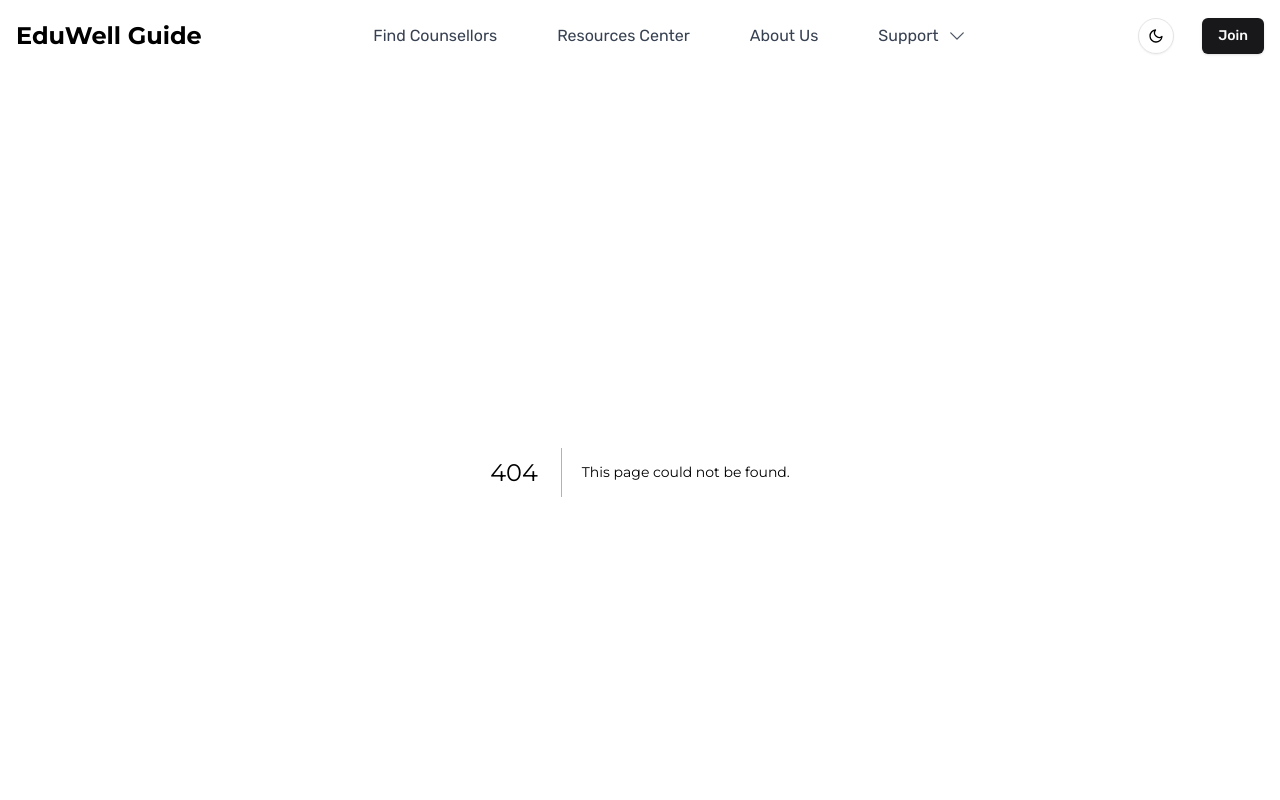
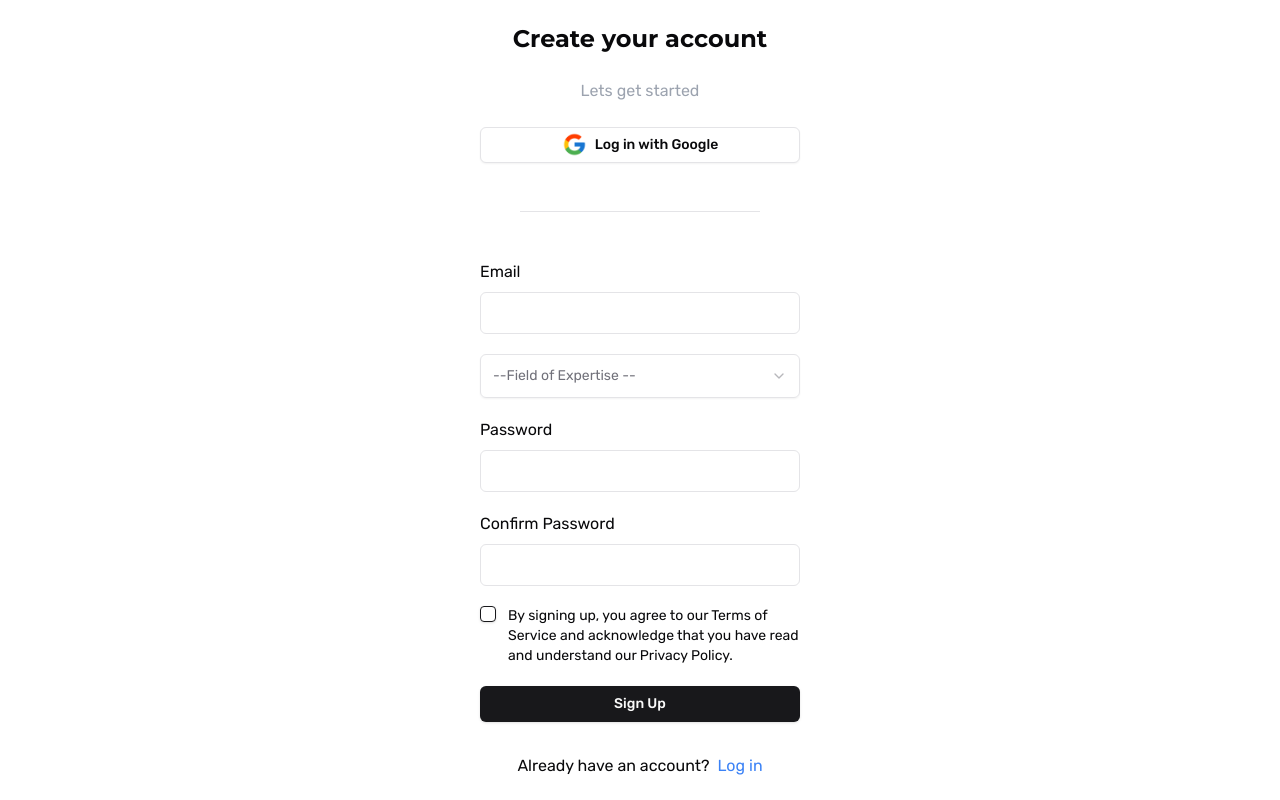
Before and after one commit to Albert735/EduWell-Guide, a Next.js app: page /form/registerCounsellor in a window 1280 px wide. Before the commit this address had no page. Shown: the top 800 px of the page. Built offline with nearby package versions, Linux system fonts and the light colour scheme.

Commit message:
feat: Implement authentication layout and pages; add registration and login options with improved routing

```diff
--- /dev/null
+++ b/src/app/form/(auth)/registerCounsellor/page.tsx
@@ -0,0 +1,140 @@
+"use client";
+
+import { Button } from "@/components/ui/button";
+// import { FaGoogle } from "react-icons/fa";
+import Image from "next/image";
+import { useForm, SubmitHandler } from "react-hook-form";
+import Link from "next/link";
+import {
+  Select,
+  SelectContent,
+  SelectItem,
+  SelectTrigger,
+  SelectValue,
+} from "@/components/ui/select";
+import { Checkbox } from "@/components/ui/checkbox";
+
+type Inputs = {
+  email: string;
+  password: string;
+  confirmPassword: string;
+};
+
+export default function RegisterPage() {
+  const {
+    register,
+    handleSubmit,
+    watch,
+    formState: { errors },
+  } = useForm<Inputs>();
+
+  const onSubmit: SubmitHandler<Inputs> = (data) => console.log(data);
+
+  const password = watch("password");
+
+  return (
+    <div className="flex flex-col max-w-screen-xl mx-auto items-center justify-center h-screen">
+      <div className="flex flex-col items-center justify-center gap-8 w-[25rem]">
+        <div className="flex flex-col items-center justify-center gap-6">
+          <h1 className="text-2xl font-bold">Create your account</h1>
+          <span className="text-gray-400">Lets get started</span>
+          <Button variant="outline" className="gap-2 w-[20rem]">
+            <Image
+              src="/icons/icons8-google-480.png"
+              alt="Google"
+              width={25}
+              height={25}
+            />
+            Log in with Google
+          </Button>
+        </div>
+
+        <hr className="my-4 w-[15rem] flex justify-center items-center" />
+
+        <form
+          onSubmit={handleSubmit(onSubmit)}
+          className="flex flex-col gap-5 w-[20rem]"
+        >
+          <span className="flex flex-col gap-2">
+            <label htmlFor="email">Email</label>
+            <input
+              type="email"
+              id="email"
+              {...register("email", { required: "Email is required" })}
+              className="p-2 border dark:border-white/15 rounded-md bg-transparent"
+            />
+            {errors.email && (
+              <span className="text-red-500 text-sm">
+                {errors.email.message}
+              </span>
+            )}
+          </span>
+
+          <Select>
+            <SelectTrigger className="w-full h-11">
+              <SelectValue placeholder="--Field of Expertise --" />
+            </SelectTrigger>
+            <SelectContent>
+              <SelectItem value="careerAssistant">Career Assistant</SelectItem>
+              <SelectItem value="mentalHealth">Mental Health</SelectItem>
+              <SelectItem value="doctor">Doctor</SelectItem>
+              <SelectItem value="therapist">Therapist</SelectItem>
+              <SelectItem value="academics">Academics</SelectItem>
+            </SelectContent>
+          </Select>
+
+          <span className="flex flex-col gap-2">
+            <label htmlFor="password">Password</label>
+            <input
+              type="password"
+              id="password"
+              {...register("password", { required: "Password is required" })}
+              className="p-2 border dark:border-white/15 rounded-md bg-transparent"
+            />
+            {errors.password && (
+              <span className="text-red-500 text-sm">
+                {errors.password.message}
+              </span>
+            )}
+          </span>
+
+          <span className="flex flex-col gap-2">
+            <label htmlFor="confirmPassword">Confirm Password</label>
+            <input
+              type="password"
+              id="confirmPassword"
+              {...register("confirmPassword", {
+                required: "Confirm Password is required",
+                validate: (value) =>
+                  value === password || "Passwords do not match",
+              })}
+              className="p-2 border dark:border-white/15 rounded-md bg-transparent"
+            />
+            {errors.confirmPassword && (
+              <span className="text-red-500 text-sm">
+                {errors.confirmPassword.message}
+              </span>
+            )}
+          </span>
+
+          <span className="flex gap-3">
+            <Checkbox />
+            <span className="text-sm dark:text-gray-300">
+              By signing up, you agree to our Terms of Service and acknowledge
+              that you have read and understand our Privacy Policy.
+            </span>
+          </span>
+
+          <Button type="submit">Sign Up</Button>
+        </form>
+
+        <div className="flex f gap-2">
+          <span>Already have an account?</span>
+          <Link href="/login">
+            <span className="text-blue-500 cursor-pointer">Log in</span>
+          </Link>
+        </div>
+      </div>
+    </div>
+  );
+}
--- a/src/app/(auth)/register/page.tsx
+++ b/src/app/form/(auth)/registerStudent/page.tsx
@@ -5,19 +5,13 @@ import { Button } from "@/components/ui/button";
 import Image from "next/image";
 import { useForm, SubmitHandler } from "react-hook-form";
 import Link from "next/link";
-import {
-  Select,
-  SelectContent,
-  SelectItem,
-  SelectTrigger,
-  SelectValue,
-} from "@/components/ui/select";
 import { Checkbox } from "@/components/ui/checkbox";
 
 type Inputs = {
   email: string;
   password: string;
   confirmPassword: string;
+  phoneNumber: number;
 };
 
 export default function RegisterPage() {
@@ -70,18 +64,22 @@ export default function RegisterPage() {
             )}
           </span>
 
-          <Select>
-            <SelectTrigger className="w-full h-11">
-              <SelectValue placeholder="--select tile--" />
-            </SelectTrigger>
-            <SelectContent>
-              <SelectItem value="student">Student</SelectItem>
-              <SelectItem value="lecturer">Lecturer</SelectItem>
-              <SelectItem value="counsellor">Counsellor</SelectItem>
-              <SelectItem value="doctor">Doctor</SelectItem>
-              <SelectItem value="therapist">Therapist</SelectItem>
-            </SelectContent>
-          </Select>
+          <span className="flex flex-col gap-2">
+            <label htmlFor="phoneNumber">Phone Number</label>
+            <input
+              type="phoneNumber"
+              id="phoneNumber"
+              {...register("phoneNumber", {
+                required: "phoneNumber is required",
+              })}
+              className="p-2 border dark:border-white/15 rounded-md bg-transparent"
+            />
+            {errors.phoneNumber && (
+              <span className="text-red-500 text-sm">
+                {errors.phoneNumber.message}
+              </span>
+            )}
+          </span>
 
           <span className="flex flex-col gap-2">
             <label htmlFor="password">Password</label>
--- /dev/null
+++ b/src/app/form/layout.tsx
@@ -0,0 +1,7 @@
+export default function AuthLayout({
+  children,
+}: {
+  children: React.ReactNode;
+}) {
+  return <>{children}</>;
+}
--- /dev/null
+++ b/src/app/form/page.tsx
@@ -0,0 +1,39 @@
+"use client";
+
+import Link from "next/link";
+import ToggleTheme from "@/components/Toggle-theme";
+import { Button } from "@/components/ui/button";
+
+export default function JoinPage() {
+  return (
+    <div className="flex flex-col max-w-screen-xl mx-auto items-center justify-start h-screen">
+      <div className="flex justify-between items-start w-full  p-4">
+        <Link href="/">
+          <h1 className="text-2xl">EduWell Guide</h1>
+        </Link>
+        <ToggleTheme />
+      </div>
+
+      <div className="relative flex flex-col items-center justify-center  w-full h-full gap-5">
+        <div className="flex flex-col items-center justify-center space-y-4 py-[1rem]">
+          <h1 className="text-2xl font-bold">Choose Account Type</h1>
+          <p className="text-center w-[15rem] text-gray-400">
+            Choose the type of account you want to create
+          </p>
+        </div>
+        <div className="flex flex-col items-center justify-center space-y-4">
+          <Link href="/form/registerStudent">
+            <Button variant={"outline"} className="w-[20rem]">
+              Student
+            </Button>
+          </Link>
+          <Link href="/form/registerCounsellor">
+            <Button variant={"default"} className="w-[20rem]">
+              Counsellor
+            </Button>
+          </Link>
+        </div>
+      </div>
+    </div>
+  );
+}
--- a/src/app/join/page.tsx
+++ b/src/app/join/page.tsx
@@ -50,11 +50,11 @@ export default function JoinPage() {
                       Sign up for free and connect with counselors.
                     </span>
                     <span className="flex  w-full justify-center items-center gap-4 ">
-                      <Link href="/register">
+                      <Link href="/form">
                         <Button className="h-9 px-4 py-2">Sign Up</Button>
                       </Link>
 
-                      <Link href="/login">
+                      <Link href="/form/login">
                         <Button variant={"outline"} className="h-9 px-4 py-2">
                           Log In
                         </Button>
--- a/src/app/layout.tsx
+++ b/src/app/layout.tsx
@@ -33,7 +33,14 @@ export default function RootLayout({
   const pathname = usePathname() || "";
 
   // Hide layout for specific pages
-  const hideLayoutRoutes = ["/join", "/login", "/register"];
+  const hideLayoutRoutes = [
+    "/join",
+    "/login",
+    "/form/registerStudent",
+    "/form/registerCounsellor",
+    "/form/login",
+    "/form",
+  ];
   const hideLayout = hideLayoutRoutes.includes(pathname);
 
   return (
```
Also changed, not shown: src/app/form/(auth)/login/page.tsx (renamed from src/app/(auth)/login/page.tsx).
